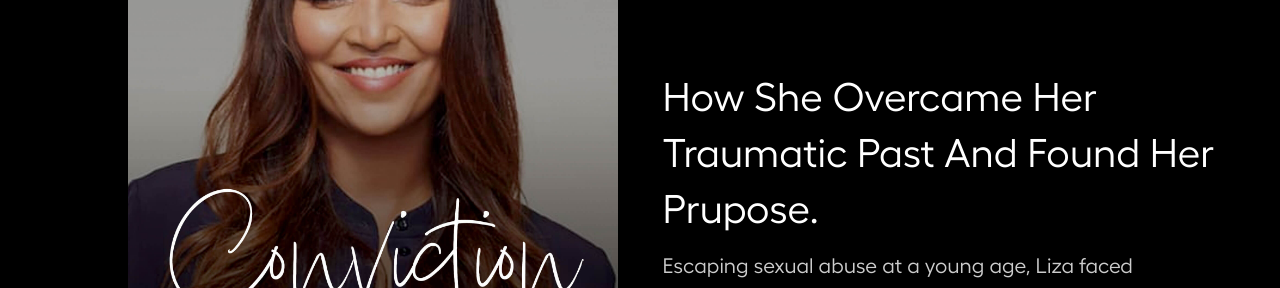
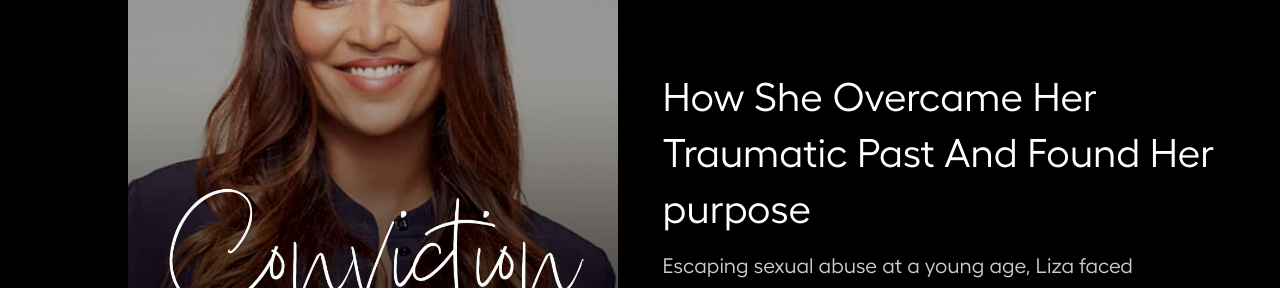
Before and after one commit to kurageOrg/liza-pavlakos, a Next.js app: page /book in a window 1280 px wide. Shown: the part 371-659 px from the top of the page. Built offline with nearby package versions, Linux system fonts and the light colour scheme; a web font is replaced by a local one.

Commit message:
spelling correct

```diff
--- a/src/app/components/Book/firstSection.tsx
+++ b/src/app/components/Book/firstSection.tsx
@@ -18,7 +18,7 @@ const FirstSection = React.memo(() => {
           <p className={classes.dec}>
           By Liza Pavlakos
           </p>
-          <h3 className={classes.sub_heading}>How She Overcame Her Traumatic Past And Found Her Prupose.</h3>
+          <h3 className={classes.sub_heading}>How She Overcame Her Traumatic Past And Found Her purpose</h3>
           <p className={classes.sub_dec}>
           Escaping sexual abuse at a young age, Liza faced homelessness. Domestic violence later left her physically scarred. Abducted and nearly murdered, she fell into depression and addiction. Yet, Liza rose above her traumas.  She became a successful entrepreneur and motivational speaker, using her story to inspire others to overcome adversity and achieve their full potential.
           </p>
--- a/src/app/styles/components/About/firstSection.module.scss
+++ b/src/app/styles/components/About/firstSection.module.scss
@@ -411,7 +411,7 @@
       .left {
         flex: none;
 
-        height: 31.25rem;
+        height: 37.25rem;
         border-radius: 1rem;
         width: 100%;
       }
```
